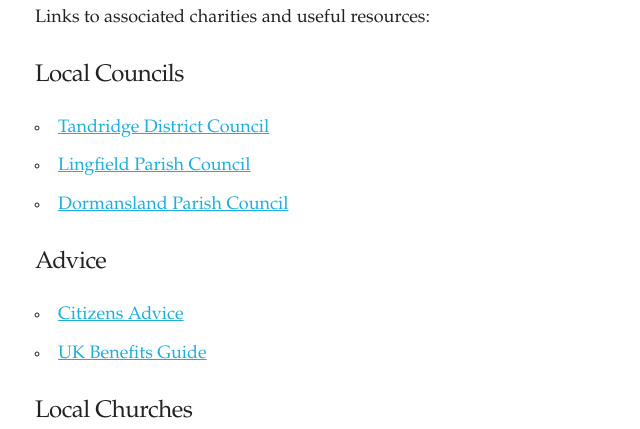
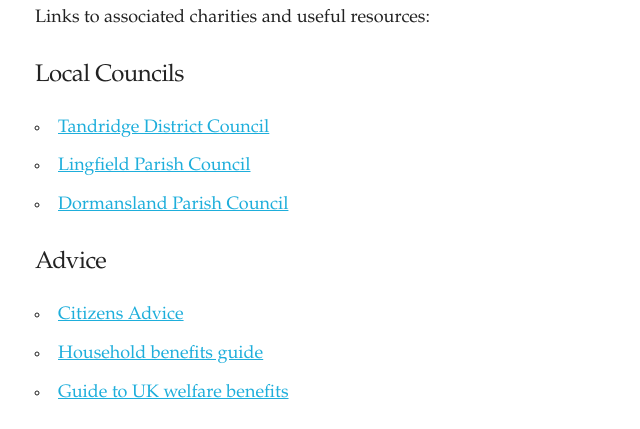
Before and after one commit to joeweoj/lingfieldunitedtrust.org, a plain HTML site: page public_html/links.html in a window 1280 px wide. Shown: the part 370-799 px from the top of the page, without its empty margins (205-845 px from the left). Drawn offline with Linux system fonts and the light colour scheme; a web font is replaced by a local one.

Commit message:
updated links

```diff
--- a/public_html/links.html
+++ b/public_html/links.html
@@ -67,7 +67,8 @@
       <h5>Advice</h5>
       <ul>
         <li><a href="https://www.citizensadvice.org.uk/about-us/how-we-provide-advice/advice/" target="_blank">Citizens Advice</a></li>
-        <li><a href="http://householdquotes.co.uk/uk-benefits-guide/" target="_blank">UK Benefits Guide</a></li>
+        <li><a href="http://householdquotes.co.uk/uk-benefits-guide/" target="_blank">Household benefits guide</a></li>
+        <li><a href="http://benefitsguide.co.uk/" target="_blank">Guide to UK welfare benefits</a></li>
       </ul>
 
       <h5>Local Churches</h5>
```
Also changed, not shown: public_html/grants.html (+0 -1 lines), 1 other file.
